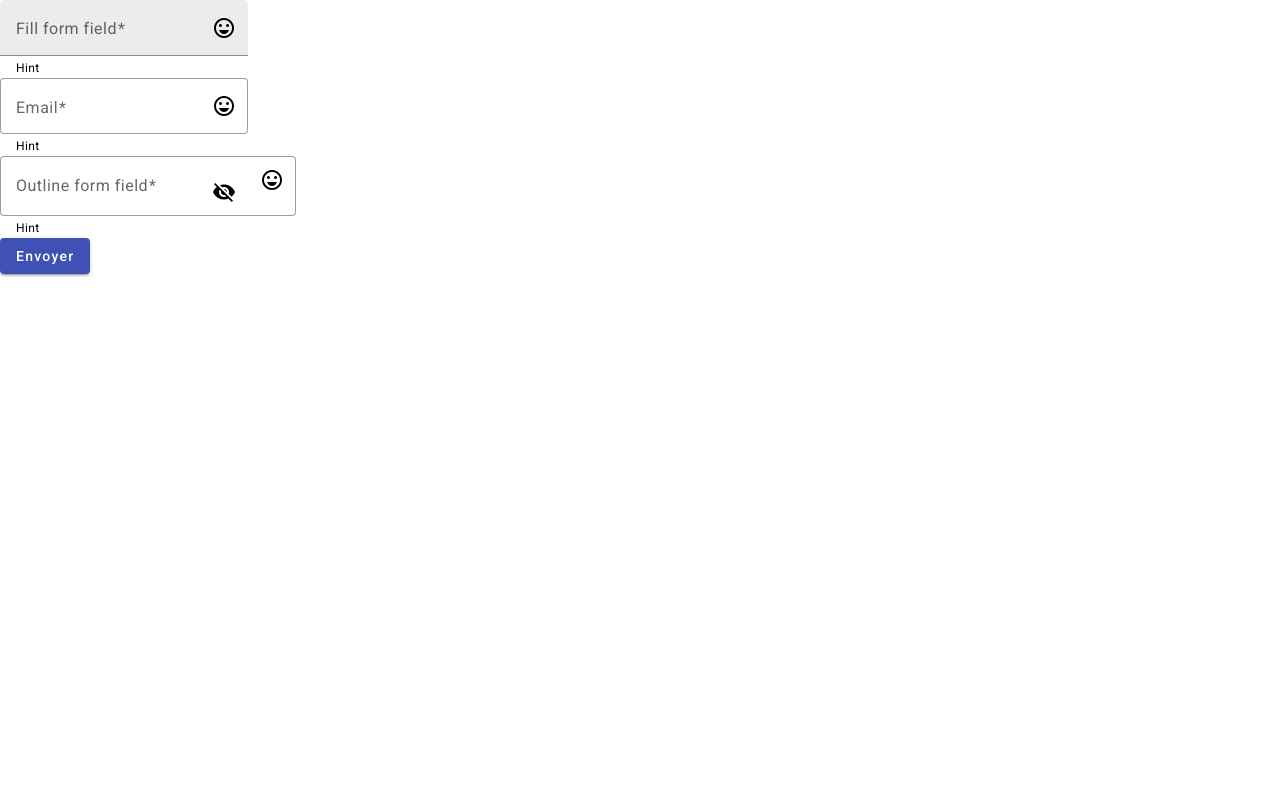
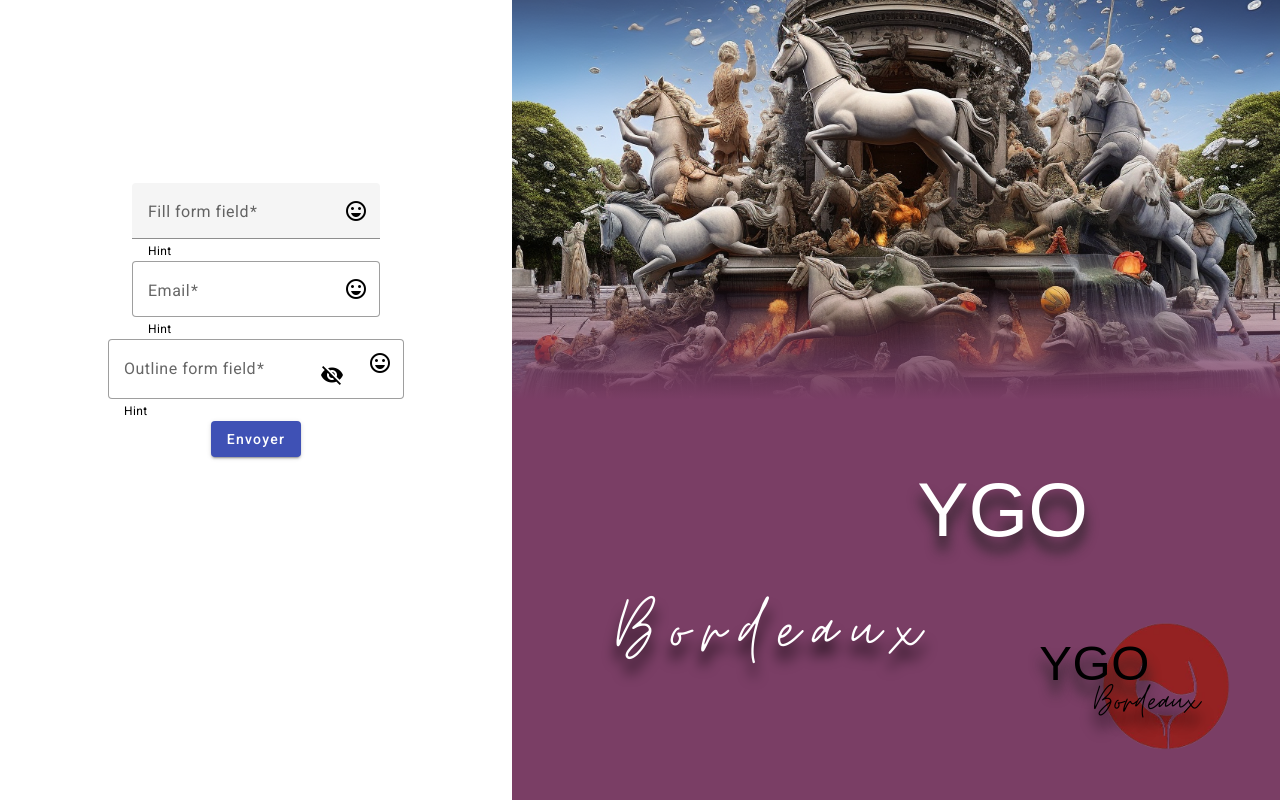
Before and after one commit to HugoD66/YGOBordeaux-Monorepo, an Angular app in the folder y-go-front/: page /register in a window 1280 px wide. Built offline with nearby package versions, Linux system fonts and the light colour scheme; what @coreui/angular would draw is missing.

Commit message:
Register template

```diff
--- a/y-go-front/src/app/components/logo-ygo/logo-ygo.component.scss
+++ b/y-go-front/src/app/components/logo-ygo/logo-ygo.component.scss
@@ -4,7 +4,7 @@
   right: 130px;
   cursor: pointer;
   font-size: 3.5em;
-  z-index: 2;
+  z-index: 8;
   line-height: 8vw;
   font-weight: lighter;
   font-family: "Montserrat", sans-serif;
@@ -18,7 +18,7 @@
   right: 80px;
   cursor: pointer;
   font-size: 3.2em;
-  z-index: 2;
+  z-index: 8;
   font-weight: normal;
   line-height: 5vw;
   text-shadow: 0 14px 13px black;
@@ -33,4 +33,5 @@
   bottom: 50px;
   right: 50px;
   cursor: pointer;
+  z-index: 7;
 }
--- a/y-go-front/src/app/pages/login/login.component.css
+++ b/y-go-front/src/app/pages/login/login.component.css
@@ -91,4 +91,4 @@
   }
 }
 
-/*# sourceMappingURL=login.component.css.map */
+/*# sourceMappingURL=login-register.component.css.map */
--- a/y-go-front/src/app/pages/login/login.component.html
+++ b/y-go-front/src/app/pages/login/login.component.html
@@ -13,8 +13,6 @@
                 <mat-hint>Hint</mat-hint>
             </mat-form-field>
         </p>
-
-
         <p>
           <mat-form-field>
             <mat-label>Enter your password</mat-label>
@@ -33,7 +31,7 @@
         <button type="submit" mat-raised-button color="primary">Envoyer</button>
     </div>
     </form>
-    <img class="bordeaux" src="../../../assets/pictures/login/creative-bordeaux-login.jpg">
+    <img class="bordeaux" src="../../../assets/pictures/login-register/creative-bordeaux-login.jpg">
     <img
             class="ygologo"
             src="../../../assets/pictures/simple-logo-removebg.png"
--- a/y-go-front/src/app/pages/not-found/not-found.component.html
+++ b/y-go-front/src/app/pages/not-found/not-found.component.html
@@ -1,12 +1,21 @@
-<div class="content" [ngStyle]="{
-'background-image': 'url(assets/pictures/not-found-back.png)',
-'background-size': 'cover',
-}">
+<h1>404</h1>
+
+<div class="content">
+    <div class="back-picture"
+         [ngStyle]="{
+          'background-image': 'url(assets/pictures/back-not-found.webp)',
+          'background-size': 'cover',
+          'background-repeat': 'no-repeat',
+          }"
+    >
+    </div>
+
     <div class="content-not-found">
-        <h1>404</h1>
-        <h2>Page not found</h2>
-        <p>Sorry, the page you are looking for does not exist.</p>
-        <a routerLink="/" routerLinkActive="active">Go to home</a>
+        <div class="content-text">
+          <h2>Page non trouvée</h2>
+          <p>Désolé, la page que vous recherchez n'existe pas.</p>
+          <a routerLink="/" routerLinkActive="active" class="return-homme">Retour accueil</a>
+        </div>
     </div>
     <app-logo-ygo></app-logo-ygo>
 </div>
--- a/y-go-front/src/app/pages/not-found/not-found.component.scss
+++ b/y-go-front/src/app/pages/not-found/not-found.component.scss
@@ -1,9 +1,64 @@
+h1 {
+  font-size: 10rem;
+  font-weight: 900;
+  color: rgb(168, 68, 72);
+  margin: 0;
+  padding: 0;
+  position: absolute;
+  top: 40%;
+  left: 15vh;
+  text-shadow: -5px -5px 15px #ecb796;
+}
 .content {
   width: 100vw;
   height: 100vh;
+  display: flex;
+  flex-direction: row;
+  justify-content: center;
+  align-items: center;
+
+
+  .back-picture {
+    width: 50%;
+    height: 100vh;
+
+  }
+  .content-not-found {
+    background-color: #ECB796FF;
+    width: 50%;
+    height: 100vh;
     display: flex;
+    flex-direction: column;
     justify-content: center;
     align-items: center;
-    flex-direction: column;
+    .content-text {
+      height: 40%;
+      width: 80%;
+      display: flex;
+      flex-direction: column;
+      justify-content: space-between;
+      align-items: flex-start;
+      h2 {
+        font-size: 2.8rem;
+        font-weight: 900;
 
+      }
+      p {
+        font-size: 1.8rem;
+        font-weight: 600;
+
+
+      }
+      a {
+        font-size: 1.6rem;
+        color: #ECB796FF;
+        font-weight: 900;
+        align-self: center;
+        padding: 20px;
+        text-decoration: none;
+        border-radius: 34px;
+        background-color: rgb(168, 68, 72);
+      }
+    }
+  }
 }
--- a/y-go-front/src/app/pages/register/register.component.html
+++ b/y-go-front/src/app/pages/register/register.component.html
@@ -1,5 +1,5 @@
+<section>
   <form (ngSubmit)="onSubmit(form)" #form="ngForm">
-
     <div class="formulaire">
       <div class="form-group">
         <mat-form-field appearance="fill">
@@ -48,6 +48,19 @@
         </mat-form-field>
       </div>
       <button type="submit" mat-raised-button color="primary">Envoyer</button>
-
+    </div>
+    <div *ngIf="errorMessage" class="error-message">
+      {{ errorMessage }}
     </div>
   </form>
+  <img class="bordeaux" src="../../../assets/pictures/login-register/creative-bordeaux-register.png">
+  <img
+    class="ygologo"
+    src="../../../assets/pictures/simple-logo-removebg.png"
+    (click)="goHome()">
+  <div class="backWithoutColor"></div>
+  <div class="linear"></div>
+  <h1>YGO</h1>
+  <h2>Bordeaux</h2>
+  <app-logo-ygo></app-logo-ygo>
+</section>
--- a/y-go-front/src/app/pages/register/register.component.scss
+++ b/y-go-front/src/app/pages/register/register.component.scss
@@ -0,0 +1,88 @@
+section {
+  width: 100%;
+  height: 100%;
+  background-color: white;
+  .formulaire {
+    width: 40%;
+    position: absolute;
+    left: 0;
+    height: 80%;
+    display: flex;
+    justify-content: center;
+    align-items: center;
+    flex-direction: column;
+  }
+  .bordeaux {
+    width: 60%;
+    position: absolute;
+    top: 0;
+    right: 0;
+    height: 50%;
+    object-fit: cover;
+  }
+  .ygologo {
+    position: absolute;
+    width: 150px;
+    bottom: 50px;
+    right: 50px;
+    cursor: pointer;
+  }
+  .backWithoutColor {
+    position: absolute;
+    right: 0;
+    bottom: 0;
+    width: 60%;
+    height: 50%;
+    background-color: rgb(122, 62, 101);
+  }
+  .linear {
+    position: absolute;
+    right: 0;
+    bottom: 50%;
+    width: 60%;
+    height: 15%;
+    background: linear-gradient(360deg, rgb(122, 62, 101) 0%, rgba(255, 255, 255, 0) 100%);
+  }
+
+  h1 {
+    z-index: 3;
+    position: fixed;
+    bottom: 28%;
+    right: 15%;
+    color: white;
+    font-size: 6vw;
+    line-height: 8vw;
+    font-weight: lighter;
+    font-family: "Montserrat", sans-serif;
+    text-shadow: 0 14px 13px #1f1f1f;
+    @media screen and (max-width: 1080px) {
+      font-size: 14vw;
+      left: 10%;
+    }
+    @media screen and (max-width: 680px) {
+      font-size: 24vw;
+    }
+  }
+  h2 {
+    z-index: 3;
+    position: fixed;
+    bottom: 15%;
+    right: 27%;
+    color: white;
+    font-size: 7vw;
+    line-height: 5vw;
+    letter-spacing: 1.1vw;
+    text-shadow: 0 14px 13px black;
+    font-family:
+      Moontime,
+      sans serif;
+    @media screen and (max-width: 1080px) {
+      font-size: 12vw;
+      left: 18%;
+
+    }
+    @media screen and (max-width: 680px) {
+      font-size: 18vw;
+    }
+  }
+}
--- a/y-go-front/src/app/pages/register/register.component.ts
+++ b/y-go-front/src/app/pages/register/register.component.ts
@@ -2,6 +2,7 @@
 import { HttpClient } from "@angular/common/http";
 import { NgForm } from "@angular/forms";
 import { environment } from "../../../../env";
+import {Router} from "@angular/router";
 
 @Component({
   selector: 'app-register',
@@ -9,16 +10,17 @@
   styleUrls: ['./register.component.scss']
 })
 export class RegisterComponent {
-
+  errorMessage: any
   name: string;
   email: string;
   password: string;
   hide = true;
-
-
   private apiUrl = environment.apiUrl;
 
-  constructor(private http: HttpClient) {
+  constructor(
+    private http: HttpClient,
+    private router:Router
+  ) {
     this.name = '';
     this.email = '';
     this.password = '';
@@ -40,7 +42,12 @@
       },
       (error) => {
         console.error('Erreur HTTP :', error);
+        this.errorMessage = error.error.message; // Supposons que le serveur renvoie un champ 'message' dans l'erreur
+
       }
     );
   }
+  goHome() {
+    this.router.navigate(['/']);
+  }
 }
--- a/y-go-front/src/styles.scss
+++ b/y-go-front/src/styles.scss
@@ -26,7 +26,7 @@
   src: url("assets/typo/TitilliumWeb-Regular.ttf");
 }
 /* Colors */
-$background-accueil: rgb(255, 204, 170);
+$background-accueil: rgb(236, 183, 150);
 $base: rgb(245, 221, 194);
 $marron: rgb(233, 161, 120);
 $red: rgb(168, 68, 72);
```
Also changed, not shown: y-go-front/src/assets/pictures/login-register/creative-bordeaux-register.png (added), 1 other file (tests, documents, lock files or other folders). Lines whose indentation alone changed are shown as unchanged.
